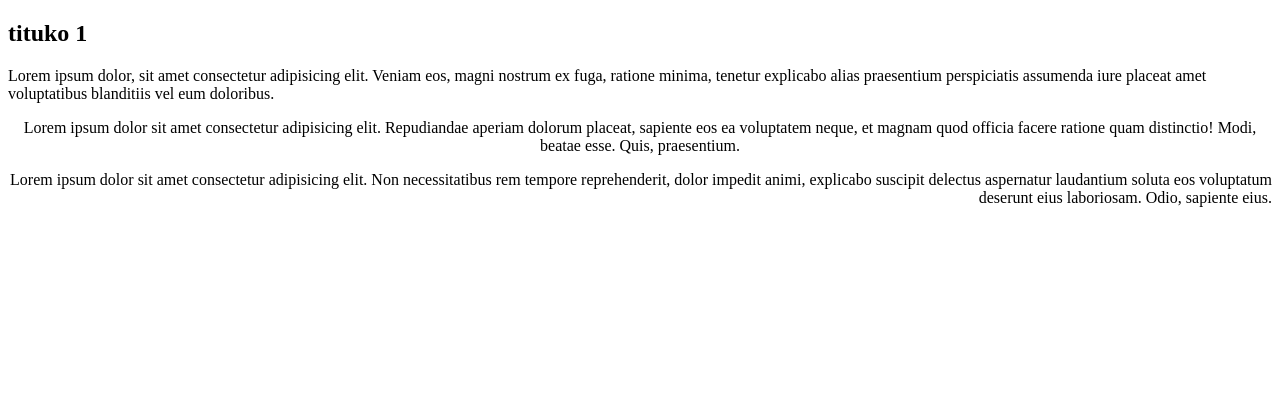
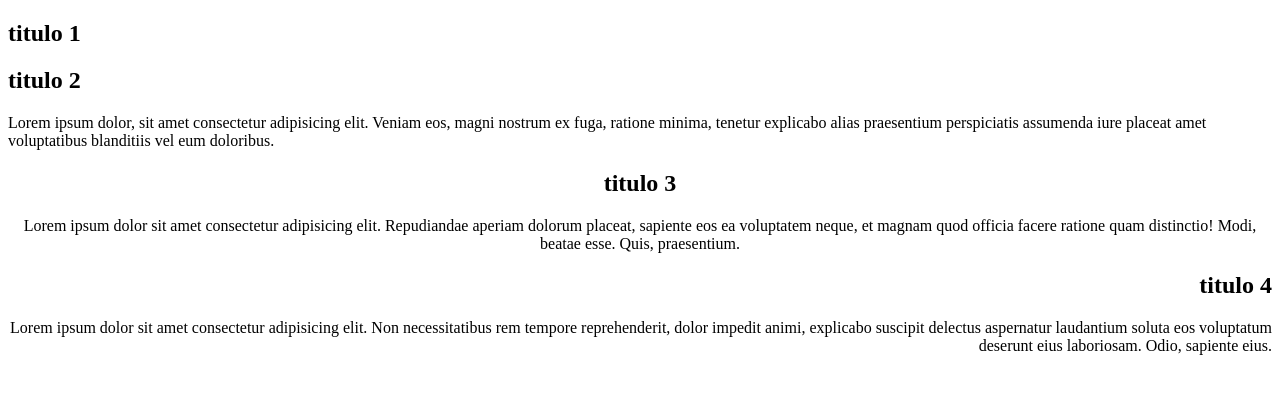
Before and after one commit to leozinhodopray/aulas, a plain HTML site: page index.html in a window 1280 px wide. Drawn offline with Linux system fonts and the light colour scheme.

Commit message:
oportunidade 1

```diff
--- a/index.html
+++ b/index.html
@@ -8,20 +8,21 @@
 </head>
 <body>
     <section class="aula01">
-        <h1 class="alinhamento">tituko 1</h1>
+        <h1 class="alinhamento">titulo 1</h1>
         <div class="esquerda">
-            <h2 class="titulo-esquerda"></h2>
+            <h2 class="titulo-esquerda">titulo 2</h2>
             <p class="esquerda-conteudo">
                 Lorem ipsum dolor, sit amet consectetur adipisicing elit. Veniam eos, magni nostrum ex fuga, ratione minima, tenetur explicabo alias praesentium perspiciatis assumenda iure placeat amet voluptatibus blanditiis vel eum doloribus.
             </p>
         </div>
         <div class="centro">
-
+            <h2 class="titulo-centro">titulo 3</h2>
             <p class="centro-conteudo">
                 Lorem ipsum dolor sit amet consectetur adipisicing elit. Repudiandae aperiam dolorum placeat, sapiente eos ea voluptatem neque, et magnam quod officia facere ratione quam distinctio! Modi, beatae esse. Quis, praesentium.
             </p>
         </div>
         <div class="direita">
+            <h2 class="titulo-direita">titulo 4</h2>
             <p class="direita-conteudo">
                 Lorem ipsum dolor sit amet consectetur adipisicing elit. Non necessitatibus rem tempore reprehenderit, dolor impedit animi, explicabo suscipit delectus aspernatur laudantium soluta eos voluptatum deserunt eius laboriosam. Odio, sapiente eius.
             </p>
```
